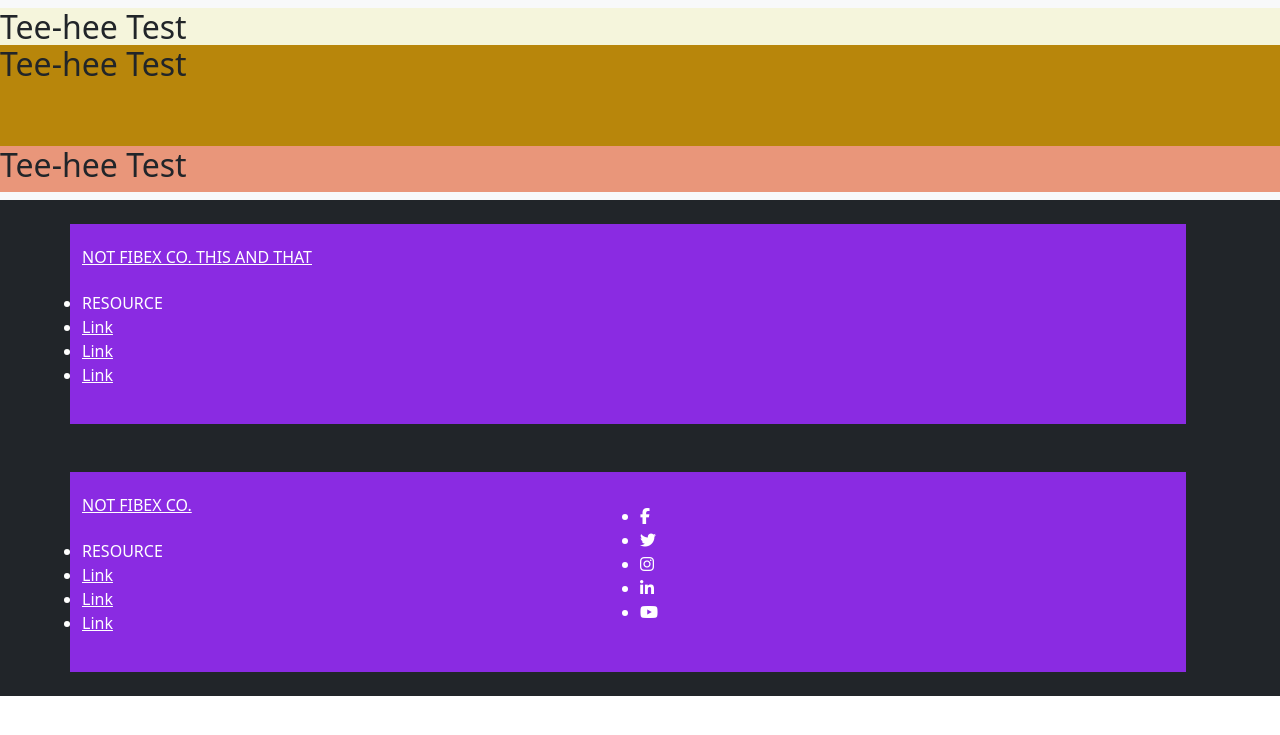
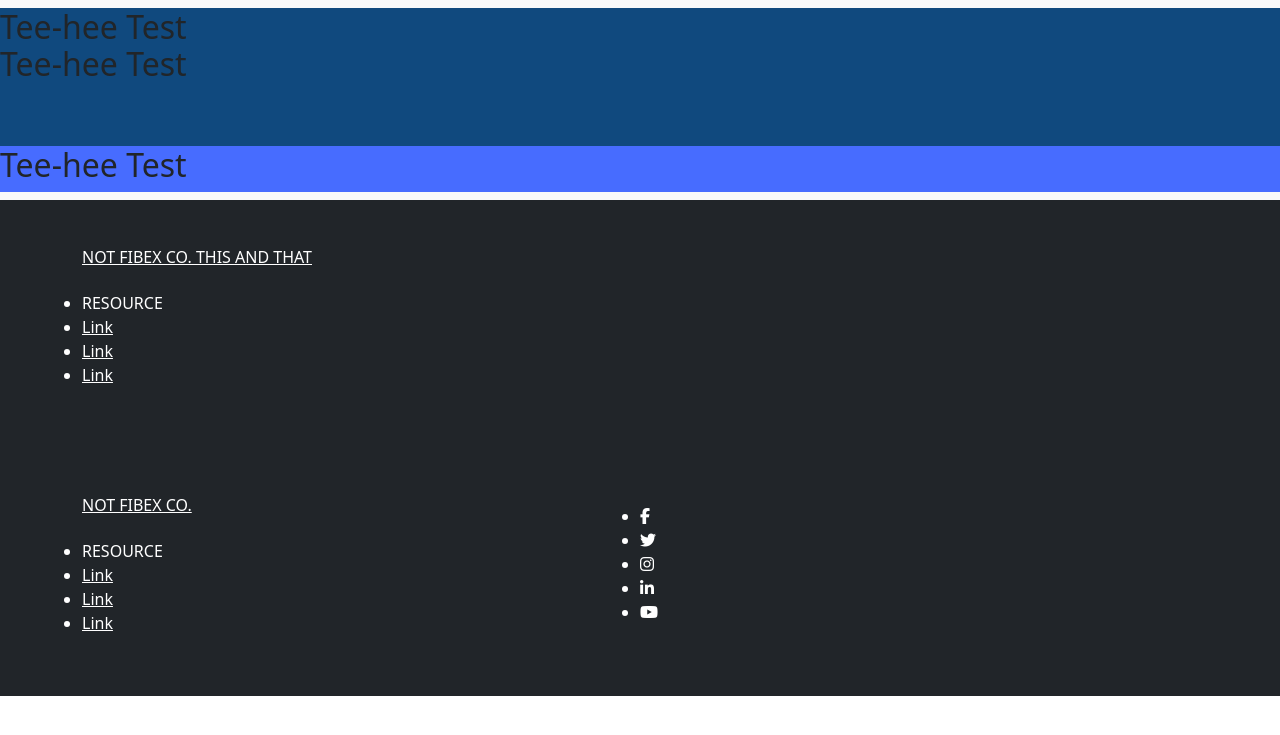
Before and after one commit to laponte16/isp-sample, a PHP site: page / in a window 1280 px wide. Shown: the top 735 px of the page. Run offline with PHP 8.4, Linux system fonts and the light colour scheme; some libraries are stand-ins or nearby versions.

Commit message:
Update styles.css

```diff
--- a/styles.css
+++ b/styles.css
@@ -13,26 +13,27 @@ body{
 }
 /*ESTILO DEL NAV*/
 nav{
-    background-color: blueviolet;
+    background-color: none;
 
     display: flex;
     flex-flow: column nowrap;
     justify-content: space-evenly;
     width: 100%;
     height: 200px;
+    margin-top: 0%;
 }
 .navTop{
-    background-color: beige;
+    background-color: #10497E;
     width: 100%;
     height: 20%;
 }
 .navMid{
-    background-color: darkgoldenrod;
+    background-color: #10497E;
     width: 100%;
     height: 55%;
 }
 .navBot{
-    background-color: darksalmon;
+    background-color: #476CFF;
     width: 100%;
     height: 25%;
 }
```
